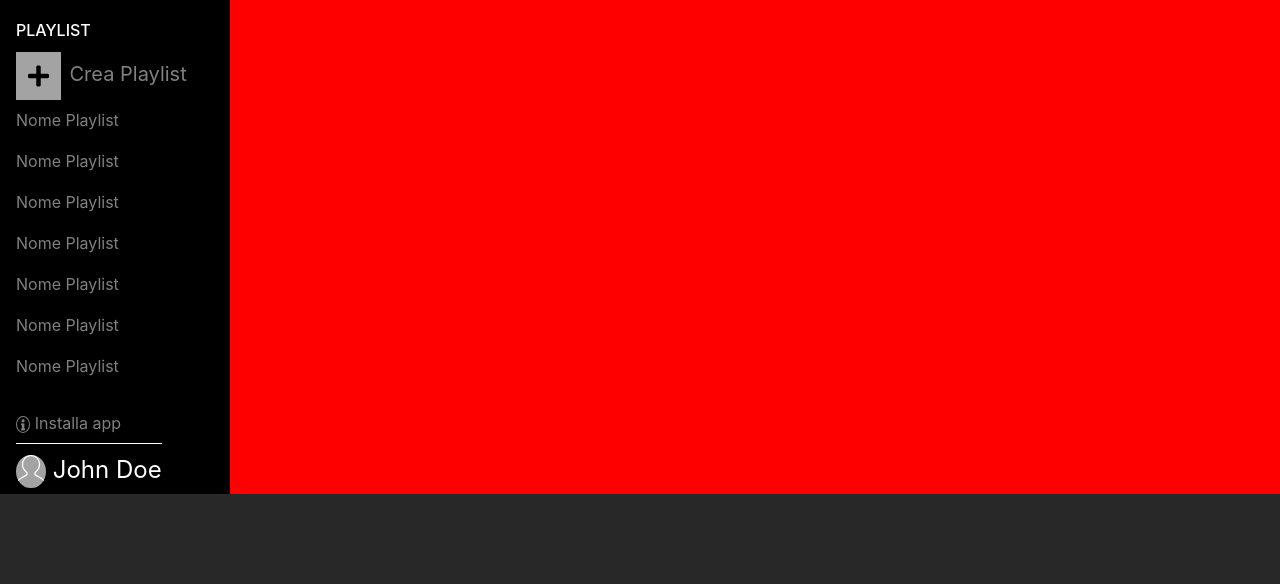
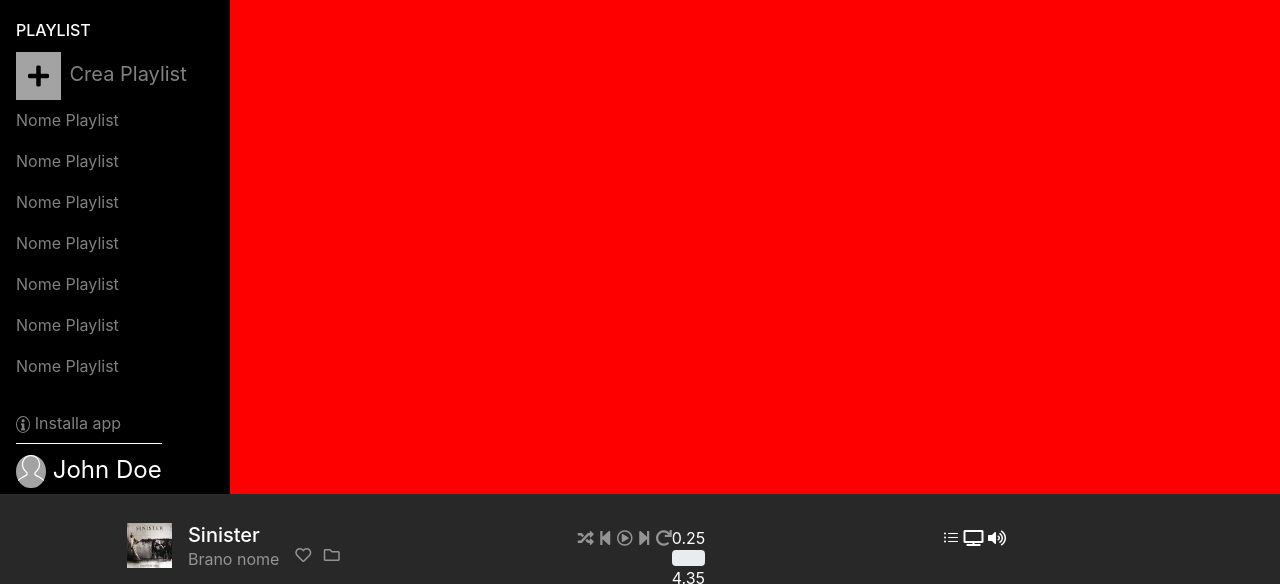
Before and after one commit to davidedallecarbonare94/html-css-spotifyweb, a plain HTML site: page index.html in a window 1280 px wide. Shown: the part 216-800 px from the top of the page. Drawn offline with nearby package versions, Linux system fonts and the light colour scheme.

Commit message:
start media player bar

```diff
--- a/assets/css/mediaquery.css
+++ b/assets/css/mediaquery.css
@@ -34,7 +34,7 @@
         border: none;
     }
     #persinfo i{
-        margin-left: 18px
+        margin-left: 20px
     }
     .install{
         border: none;
--- a/assets/css/style.css
+++ b/assets/css/style.css
@@ -99,5 +99,20 @@ main {
     width: 100vw;
     position: fixed;
     bottom: 0;
+}
+.media_player img{
+    width: 45px;
+}
+.pregress{
+    width: 40px;
+    height: 2px;
+    border-radius: 5px;
+    background-color: rgba(163, 163, 163, 1);
+}
+.vol_bar{
 
+    width: 40px;
+    height: 2px;
+    border-radius: 5px;
+    background-color: rgba(163, 163, 163, 1);
 }
--- a/index.html
+++ b/index.html
@@ -10,6 +10,7 @@
     <link rel="stylesheet" href="https://stackpath.bootstrapcdn.com/bootstrap/4.5.2/css/bootstrap.min.css"
         integrity="sha384-JcKb8q3iqJ61gNV9KGb8thSsNjpSL0n8PARn9HuZOnIxN0hoP+VmmDGMN5t9UJ0Z" crossorigin="anonymous">
     <!-- Font Awesome CDN -->
+    <link rel="stylesheet" href="https://cdn.jsdelivr.net/npm/bootstrap-icons@1.4.1/font/bootstrap-icons.css">
     <link rel="stylesheet" href="https://cdnjs.cloudflare.com/ajax/libs/font-awesome/5.15.3/css/all.min.css"
         integrity="sha512-iBBXm8fW90+nuLcSKlbmrPcLa0OT92xO1BIsZ+ywDWZCvqsWgccV3gFoRBv0z+8dLJgyAHIhR35VZc2oM/gI1w=="
         crossorigin="anonymous" />
@@ -101,7 +102,47 @@
     <!-- footer -->
     <footer>
         <div class="media_player">
-
+            <div class="d-flex container flex-row justify-content-around mt-3 ml-0 mr-0 pl-2">
+                <div class="d-flex flex-row justify-content-around align-items-center">
+                    <div class="media">
+                        <img class="img-fluid" src="./assets/img/sinister.jpeg" alt="Sinister">
+                        <div class="media-body pl-3">
+                            <h5 class="mt-0 mb-0 text-white">Sinister</h5>
+                            <p class="text-white-50">Brano nome</p>
+                        </div>
+                    </div>
+                    <div class="lilicons pl-3">
+                        <span><i class="far fa-heart text-white-50 pr-2"></i></span>
+                        <span><i class="far fa-folder text-white-50"></i></span>
+                    </div>
+                </div>
+                <div class="player">
+                    <div class="d-flex flex-row mt-3">
+                        <div class="d-flex flex-row justify-content-between">
+                            <div class="playericons text-white-50">
+                                <i class="fas fa-random"></i>
+                                <i class="fas fa-step-backward"></i>
+                                <i class="far fa-play-circle"></i>
+                                <i class="fas fa-step-forward"></i>
+                                <i class="fas fa-redo"></i>
+                            </div>
+                            <div class="playerbar">
+                                <span class="text-white">0.25</span>
+                                <span class="progress"></span>
+                                <span class="text-white">4.35</span>
+                            </div>
+                        </div>
+                    </div>
+                </div>
+                <div class="volume d-flex flex-row mt-3">
+                    <div class="justify-content-between">
+                        <i class="bi bi-list-ul text-white"></i>
+                        <i class="fas fa-tv text-white"></i>
+                        <i class="fas fa-volume-up text-white"></i>
+                        <span class="vol_bar"></span>
+                    </div>
+                </div>
+            </div>
         </div>
     </footer>
     <!-- /footer -->
```
